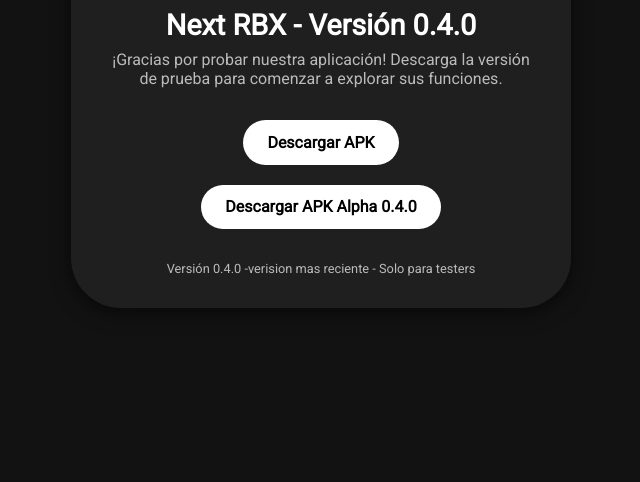
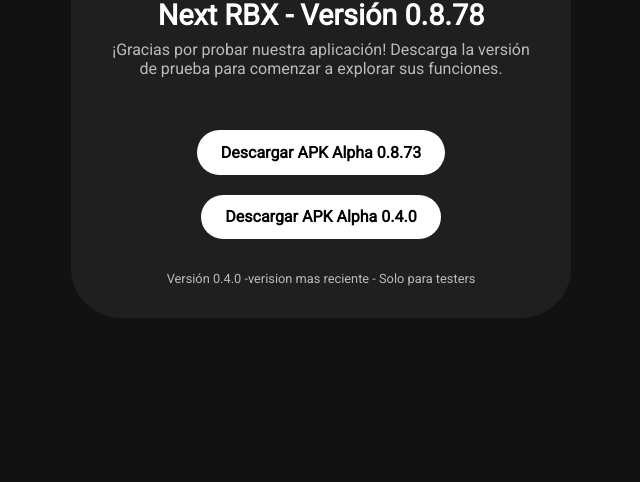
Before and after one commit to Naxawave/Next_Storage, a plain HTML site: page index.html in a window 1280 px wide. Shown: the part 318-800 px from the top of the page, without its empty margins (319-959 px from the left). Drawn offline with Linux system fonts and the light colour scheme.

Commit message:
Add files via upload

```diff
--- a/index.html
+++ b/index.html
@@ -39,7 +39,6 @@
       border-radius: var(--border-radius);
       max-width: 500px;
       text-align: center;
-      box-shadow: 0 4px 20px rgba(0, 0, 0, 0.6);
     }
 
     .logo {
@@ -88,9 +87,9 @@
 <body>
   <div class="container">
     <img src="logo.png" alt="Logo de la App" class="logo">
-    <h1>Next RBX - Versión 0.4.0</h1>
+    <h1>Next RBX - Versión 0.8.78</h1>
     <p>¡Gracias por probar nuestra aplicación! Descarga la versión de prueba para comenzar a explorar sus funciones.</p>
-    <a class="download-button" href="Next RBX (BETA 1.0).apk" download>Descargar APK</a><br>
+    <a class="download-button" href="Next RBX Alpha 0.8.78.apk" download style="margin-top: 20px;">Descargar APK Alpha 0.8.73</a>
     <a class="download-button" href="Next RBX Alpha 0.4.0.apk" download style="margin-top: 20px;">Descargar APK Alpha 0.4.0</a>
     <footer>Versión 0.4.0 -verision mas reciente - Solo para testers</footer>
   </div>
```
Also changed, not shown: 1 other file.
